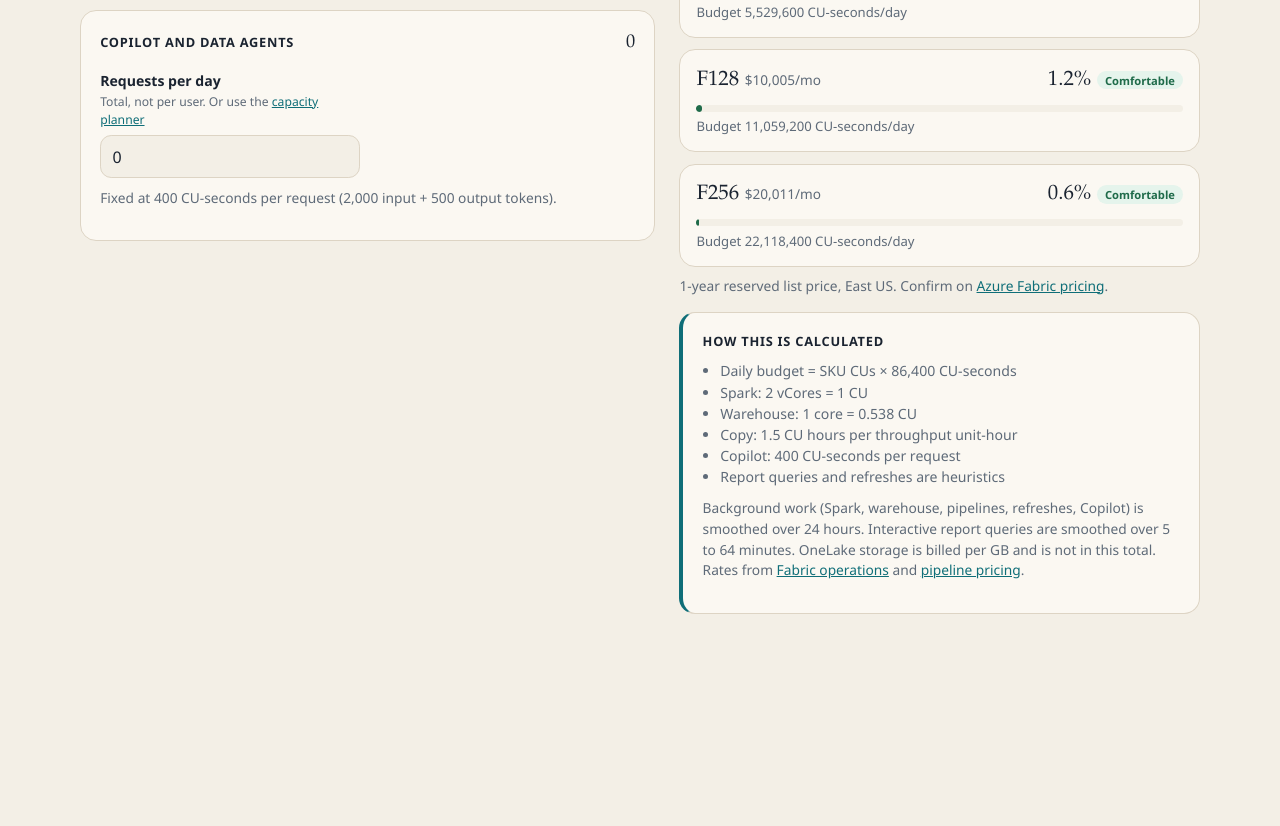
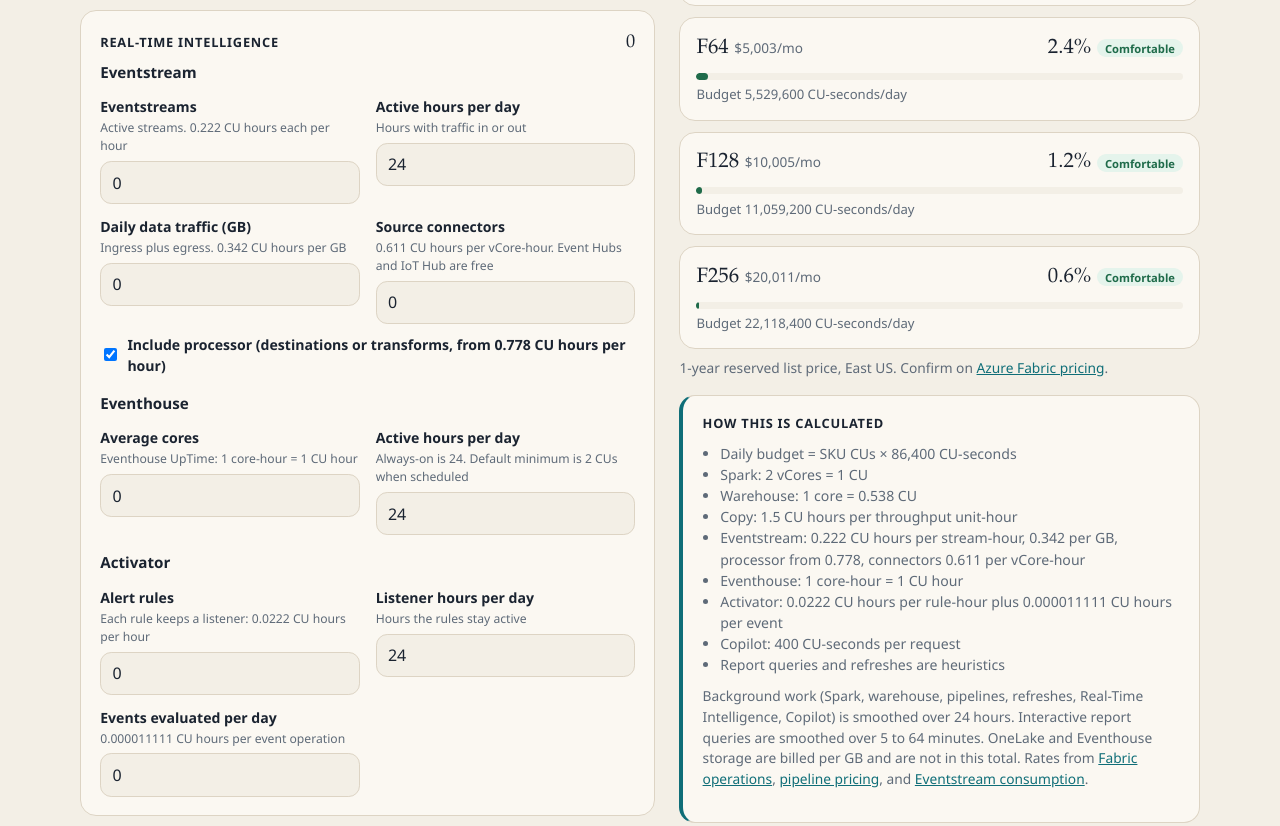
Before and after one commit to dsilalahi/jujutsu, a plain HTML site: page docs/workloads.html in a window 1280 px wide. Shown: the part 1437-2263 px from the top of the page. Before the commit the page ends 2099 px from the top, so only its background shows below. Drawn offline with Linux system fonts and the light colour scheme.

Commit message:
Add Real-Time Intelligence: Eventstream, Eventhouse, and Activator

```diff
--- a/docs/workloads.html
+++ b/docs/workloads.html
@@ -4,7 +4,7 @@
   <meta charset="utf-8" />
   <meta name="viewport" content="width=device-width, initial-scale=1" />
   <title>Fabric workload capacity planner</title>
-  <meta name="description" content="Guesstimate Fabric capacity units across reports, Spark, warehouse, pipelines, and Copilot for migration planning." />
+  <meta name="description" content="Guesstimate Fabric capacity units across reports, Spark, warehouse, pipelines, Real-Time Intelligence, and Copilot for migration planning." />
   <link rel="stylesheet" href="site.css" />
 </head>
 <body data-page="workloads">
@@ -117,6 +117,75 @@
           </div>
         </div>
 
+
+        <div class="card">
+          <div class="work-title">
+            <h2>Real-Time Intelligence</h2>
+            <span class="work-cu" id="rti-cu">0</span>
+          </div>
+
+          <h3 style="margin:0.2rem 0 0.5rem; font-size:0.95rem;">Eventstream</h3>
+          <div class="grid two">
+            <div>
+              <label for="es-streams">Eventstreams</label>
+              <p class="hint">Active streams. 0.222 CU hours each per hour</p>
+              <input id="es-streams" type="number" min="0" value="0" />
+            </div>
+            <div>
+              <label for="es-hours">Active hours per day</label>
+              <p class="hint">Hours with traffic in or out</p>
+              <input id="es-hours" type="number" min="0" step="0.5" value="24" />
+            </div>
+            <div>
+              <label for="es-gb">Daily data traffic (GB)</label>
+              <p class="hint">Ingress plus egress. 0.342 CU hours per GB</p>
+              <input id="es-gb" type="number" min="0" step="0.1" value="0" />
+            </div>
+            <div>
+              <label for="es-connectors">Source connectors</label>
+              <p class="hint">0.611 CU hours per vCore-hour. Event Hubs and IoT Hub are free</p>
+              <input id="es-connectors" type="number" min="0" value="0" />
+            </div>
+          </div>
+          <label style="display:flex; align-items:center; gap:0.45rem; margin-top:0.6rem;">
+            <input id="es-processor" type="checkbox" checked style="width:auto; height:auto;" />
+            Include processor (destinations or transforms, from 0.778 CU hours per hour)
+          </label>
+
+          <h3 style="margin:1rem 0 0.5rem; font-size:0.95rem;">Eventhouse</h3>
+          <div class="grid two">
+            <div>
+              <label for="eh-cores">Average cores</label>
+              <p class="hint">Eventhouse UpTime: 1 core-hour = 1 CU hour</p>
+              <input id="eh-cores" type="number" min="0" step="0.5" value="0" />
+            </div>
+            <div>
+              <label for="eh-hours">Active hours per day</label>
+              <p class="hint">Always-on is 24. Default minimum is 2 CUs when scheduled</p>
+              <input id="eh-hours" type="number" min="0" step="0.5" value="24" />
+            </div>
+          </div>
+
+          <h3 style="margin:1rem 0 0.5rem; font-size:0.95rem;">Activator</h3>
+          <div class="grid two">
+            <div>
+              <label for="act-rules">Alert rules</label>
+              <p class="hint">Each rule keeps a listener: 0.0222 CU hours per hour</p>
+              <input id="act-rules" type="number" min="0" value="0" />
+            </div>
+            <div>
+              <label for="act-hours">Listener hours per day</label>
+              <p class="hint">Hours the rules stay active</p>
+              <input id="act-hours" type="number" min="0" step="0.5" value="24" />
+            </div>
+            <div>
+              <label for="act-events">Events evaluated per day</label>
+              <p class="hint">0.000011111 CU hours per event operation</p>
+              <input id="act-events" type="number" min="0" value="0" />
+            </div>
+          </div>
+        </div>
+
         <div class="card">
           <div class="work-title">
             <h2>Copilot and Data Agents</h2>
@@ -163,10 +232,13 @@
             <li>Spark: 2 vCores = 1 CU</li>
             <li>Warehouse: 1 core = 0.538 CU</li>
             <li>Copy: 1.5 CU hours per throughput unit-hour</li>
+            <li>Eventstream: 0.222 CU hours per stream-hour, 0.342 per GB, processor from 0.778, connectors 0.611 per vCore-hour</li>
+            <li>Eventhouse: 1 core-hour = 1 CU hour</li>
+            <li>Activator: 0.0222 CU hours per rule-hour plus 0.000011111 CU hours per event</li>
             <li>Copilot: 400 CU-seconds per request</li>
             <li>Report queries and refreshes are heuristics</li>
           </ul>
-          <p class="note" style="margin-top:0.7rem">Background work (Spark, warehouse, pipelines, refreshes, Copilot) is smoothed over 24 hours. Interactive report queries are smoothed over 5 to 64 minutes. OneLake storage is billed per GB and is not in this total. Rates from <a href="https://learn.microsoft.com/en-us/fabric/enterprise/fabric-operations" target="_blank">Fabric operations</a> and <a href="https://learn.microsoft.com/en-us/fabric/data-factory/pricing-pipelines" target="_blank">pipeline pricing</a>.</p>
+          <p class="note" style="margin-top:0.7rem">Background work (Spark, warehouse, pipelines, refreshes, Real-Time Intelligence, Copilot) is smoothed over 24 hours. Interactive report queries are smoothed over 5 to 64 minutes. OneLake and Eventhouse storage are billed per GB and are not in this total. Rates from <a href="https://learn.microsoft.com/en-us/fabric/enterprise/fabric-operations" target="_blank">Fabric operations</a>, <a href="https://learn.microsoft.com/en-us/fabric/data-factory/pricing-pipelines" target="_blank">pipeline pricing</a>, and <a href="https://learn.microsoft.com/en-us/fabric/real-time-intelligence/event-streams/monitor-capacity-consumption" target="_blank">Eventstream consumption</a>.</p>
         </div>
       </section>
     </div>
@@ -184,6 +256,9 @@
       "spark-jobs", "spark-vcores", "spark-min",
       "wh-cores", "wh-hours",
       "copy-runs", "copy-units", "copy-hours",
+      "es-streams", "es-hours", "es-gb", "es-connectors",
+      "eh-cores", "eh-hours",
+      "act-rules", "act-hours", "act-events",
       "ai-requests", "headroom"
     ];
     const el = {};
@@ -213,6 +288,13 @@
       const spark = num("spark-jobs") * (num("spark-vcores") / 2) * num("spark-min") * 60;
       const warehouse = num("wh-cores") * 0.538 * num("wh-hours") * 3600;
       const pipelines = num("copy-runs") * num("copy-units") * num("copy-hours") * 1.5 * 3600;
+      const esBase = num("es-streams") * num("es-hours") * 0.222 * 3600;
+      const esTraffic = num("es-gb") * 0.342 * 3600;
+      const esProcessor = (document.getElementById("es-processor").checked ? num("es-streams") * num("es-hours") * 0.778 * 3600 : 0);
+      const esConnectors = num("es-connectors") * num("es-hours") * 0.611 * 3600;
+      const eventstream = esBase + esTraffic + esProcessor + esConnectors;
+      const eventhouse = num("eh-cores") * num("eh-hours") * 3600;
+      const activator = num("act-rules") * num("act-hours") * 0.0222 * 3600 + num("act-events") * 0.000011111 * 3600;
       const ai = num("ai-requests") * 400;
       const parts = [
         { name: "Report queries", value: pbiInteractive, kind: "Interactive" },
@@ -220,6 +302,9 @@
         { name: "Spark", value: spark, kind: "Background" },
         { name: "Warehouse", value: warehouse, kind: "Background" },
         { name: "Pipelines", value: pipelines, kind: "Background" },
+        { name: "Eventstream", value: eventstream, kind: "Background" },
+        { name: "Eventhouse", value: eventhouse, kind: "Background" },
+        { name: "Activator", value: activator, kind: "Background" },
         { name: "Copilot / agents", value: ai, kind: "Background" }
       ];
       const daily = parts.reduce(function (sum, p) { return sum + p.value; }, 0);
@@ -236,7 +321,8 @@
       document.getElementById("spark-cu").textContent = fmt(c.parts[2].value);
       document.getElementById("wh-cu").textContent = fmt(c.parts[3].value);
       document.getElementById("pipe-cu").textContent = fmt(c.parts[4].value);
-      document.getElementById("ai-cu").textContent = fmt(c.parts[5].value);
+      document.getElementById("rti-cu").textContent = fmt(c.parts[5].value + c.parts[6].value + c.parts[7].value);
+      document.getElementById("ai-cu").textContent = fmt(c.parts[8].value);
       document.getElementById("daily").textContent = fmt(c.daily);
       document.getElementById("sized").textContent = fmt(c.sized);
       document.getElementById("head-label").textContent = Math.round(c.head * 100) + "%";
@@ -302,6 +388,7 @@
     ids.forEach(function (id) {
       el[id].addEventListener("input", render);
     });
+    document.getElementById("es-processor").addEventListener("change", render);
 
     document.getElementById("copy").addEventListener("click", async function () {
       const c = calc();
@@ -328,7 +415,7 @@
       lines.push(smallest
         ? "Smallest SKU that fits after headroom: " + smallest
         : "Even F256 is over capacity after headroom.");
-      lines.push("Spark, warehouse, and copy rates are published. Report query and refresh rates are heuristics. OneLake storage is separate.");
+      lines.push("Spark, warehouse, copy, Eventstream, Eventhouse, and Activator rates are published. Report query and refresh rates are heuristics. OneLake and Eventhouse storage are separate.");
       lines.push("Prices are East US 1-year reserved list rates.");
       const text = lines.join("\n");
       try { await navigator.clipboard.writeText(text); }
```
